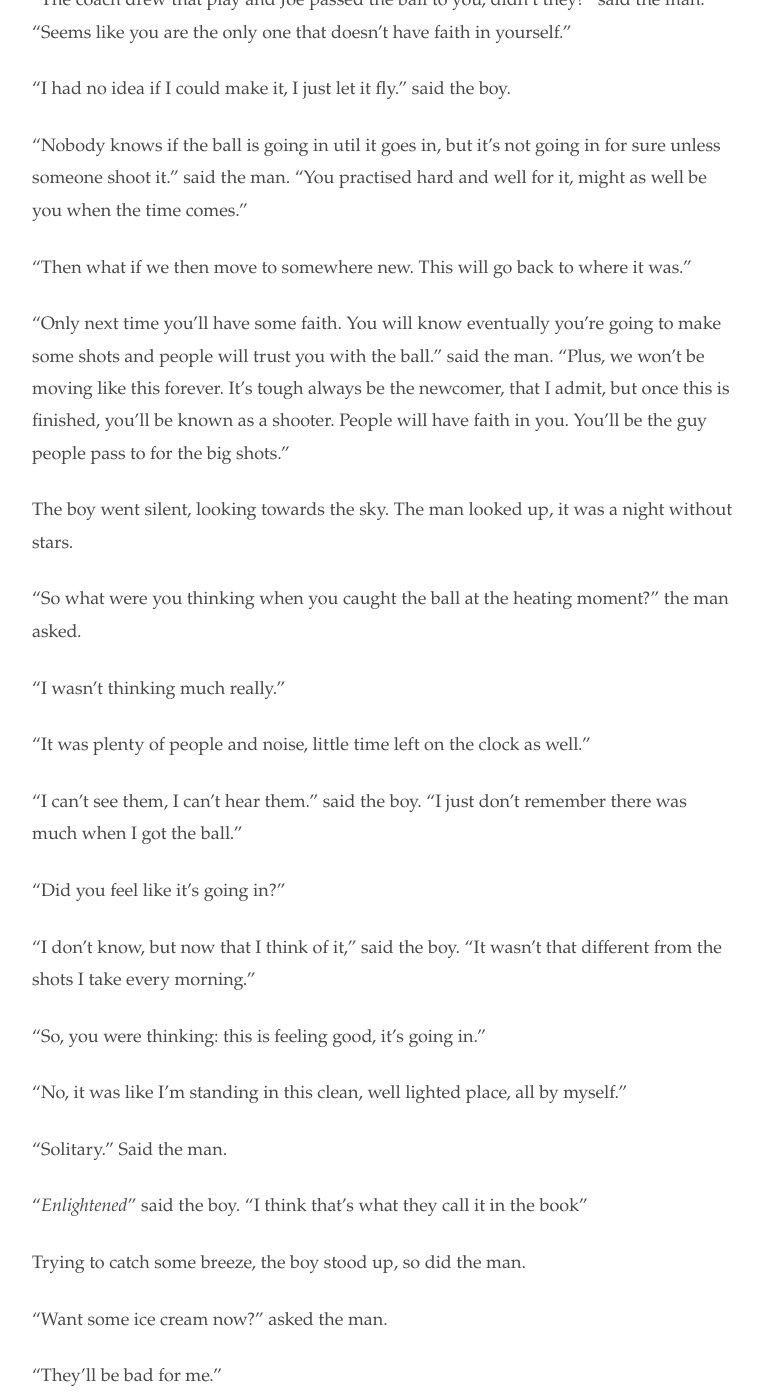
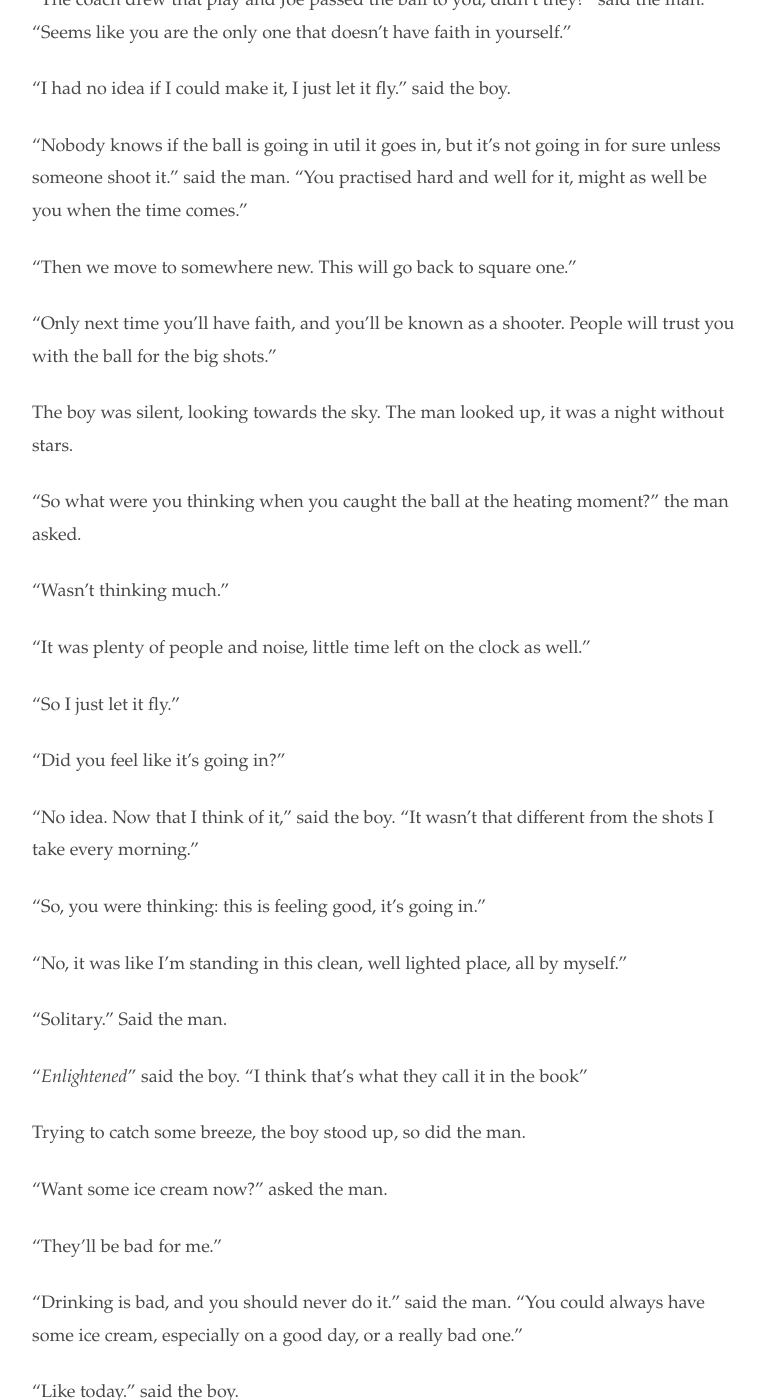
Before and after one commit to readandchedan/readandchedan.github.io, a Jekyll site: the page built from _posts/fiction/_posts/2014-07-23-shooter.md, in a window 1280 px wide and 1400 px high, scrolled down 4032 px. Shown: the whole window, without its empty margins (256-1020 px from the left). Built offline with Jekyll 4.4.1, drawn with Linux system fonts in a browser that asks for light colours; some of the changed text lies outside the part shown.

Commit message:
added shooter

```diff
--- a/_posts/fiction/_posts/2014-07-23-shooter.md
+++ b/_posts/fiction/_posts/2014-07-23-shooter.md
@@ -121,23 +121,23 @@ The boy was then quiet as he normally is. The night was without much sound other
 
 "Nobody knows if the ball is going in util it goes in, but it's not going in for sure unless someone shoot it." said the man. "You practised hard and well for it, might as well be you when the time comes."
 
-"Then what if we then move to somewhere new. This will go back to where it was."
+"Then we move to somewhere new. This will go back to square one."
 
-"Only next time you'll have some faith. You will know eventually you're going to make some shots and people will trust you with the ball." said the man. "Plus, we won't be moving like this forever. It's tough always be the newcomer, that I admit, but once this is finished, you'll be known as a shooter. People will have faith in you. You'll be the guy people pass to for the big shots."
+"Only next time you'll have faith, and you'll be known as a shooter. People will trust you with the ball for the big shots."
 
-The boy went silent, looking towards the sky. The man looked up, it was a night without stars.
+The boy was silent, looking towards the sky. The man looked up, it was a night without stars.
 
 "So what were you thinking when you caught the ball at the heating moment?" the man asked.
 
-"I wasn't thinking much really."
+"Wasn't thinking much."
 
 "It was plenty of people and noise, little time left on the clock as well."
 
-"I can't see them, I can't hear them." said the boy. "I just don't remember there was much when I got the ball."
+"So I just let it fly."
 
 "Did you feel like it's going in?"
 
-"I don't know, but now that I think of it," said the boy. "It wasn't that different from the shots I take every morning."
+"No idea. Now that I think of it," said the boy. "It wasn't that different from the shots I take every morning."
 
 "So, you were thinking: this is feeling good, it's going in."
 
@@ -157,7 +157,7 @@ Trying to catch some breeze, the boy stood up, so did the man.
 
 "Like today." said the boy.
 
-"You are young, hardworking and you can shoot pretty jump shots. With some faith and you could have anything. When all these moving around ends, everyday will be a good day." the man said. "Also, today _is_ a good day. I had a good day's work and you played a good game, made a good shot and your team won. We could have some ice cream for that."
+"You are a young, hardworking fellow and you can shoot pretty jump shots. Have some faith and you can have anything. All these moving days will be over, then everyday will be a good day." the man said. "Also, today _is_ a good day. I had a good day's work and you played a good game, made a good shot. We could have some ice cream for that."
 
 "Are there any ice cream shop open? It's late."
 
```
